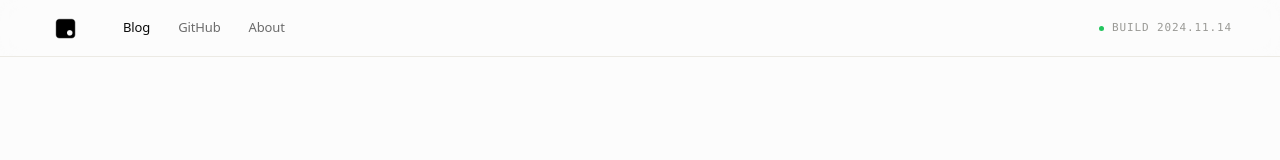
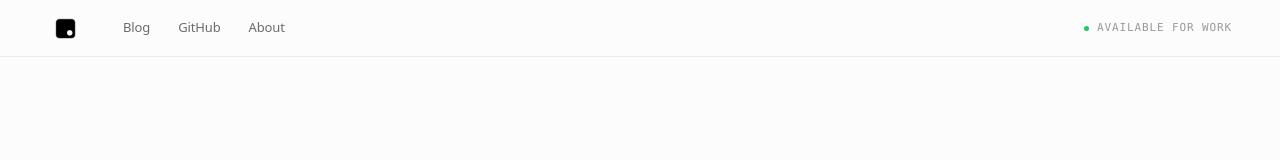
Before and after one commit to PrakashSinghChoudhary/portfolio, a Next.js app: page / in a window 1280 px wide. Shown: the top 160 px of the page. Built offline with nearby package versions, Linux system fonts and the light colour scheme.

Commit message:
Fix header

```diff
--- a/src/components/Header.tsx
+++ b/src/components/Header.tsx
@@ -1,9 +1,17 @@
 "use client";
 import Link from "next/link";
 import { useState } from "react";
+import { usePathname } from "next/navigation";
 
 export default function Header() {
   const [menuOpen, setMenuOpen] = useState(false);
+  const pathname = usePathname();
+  const isActive = (path: string) =>
+    pathname === path || pathname.startsWith(path + "/");
+
+  const activeStyle = "font-medium text-(--text) underline underline-offset-4";
+  const inActiveStyle = "font-normal text-(--text-2) hover:text-(--text)";
+
   return (
     <header
       className="sticky z-30 w-full border-b bg-(--bg)/80 backdrop-blur-md"
@@ -20,7 +28,9 @@ export default function Header() {
           <nav className="hidden items-center gap-7 md:flex">
             <Link
               href="/blog"
-              className="text-[13px] font-medium tracking-[-0.01em] text-(--text)"
+              className={`text-[13px] font-medium tracking-[-0.01em] text-(--text) ${
+                isActive("/blog") ? activeStyle : inActiveStyle
+              }`}
             >
               Blog
             </Link>
@@ -34,7 +44,9 @@ export default function Header() {
             </a>
             <Link
               href="/about"
-              className="text-[13px] font-normal tracking-[-0.01em] text-(--text-2) hover:text-(--text) transition-colors"
+              className={`text-[13px] font-medium tracking-[-0.01em] text-(--text) ${
+                isActive("/about") ? activeStyle : inActiveStyle
+              }`}
             >
               About
             </Link>
@@ -44,7 +56,7 @@ export default function Header() {
         <div className="flex items-center gap-4">
           <div className="hidden md:flex items-center gap-2 text-[11px] font-mono tracking-[0.08em] text-(--text-3)">
             <span className="h-1.25 w-1.25 rounded-full bg-[#22c55e] inline-block" />
-            BUILD 2024.11.14
+            AVAILABLE FOR WORK
           </div>
           <button
             onClick={() => setMenuOpen((v) => !v)}
@@ -73,7 +85,9 @@ export default function Header() {
             <Link
               href="/blog"
               onClick={() => setMenuOpen(false)}
-              className="text-[14px] font-medium"
+              className={`text-(--text-2) ${
+                isActive("/blog") ? activeStyle : inActiveStyle
+              }`}
             >
               Blog
             </Link>
@@ -88,7 +102,9 @@ export default function Header() {
             <Link
               href="/about"
               onClick={() => setMenuOpen(false)}
-              className="text-(--text-2)"
+              className={`text-(--text-2) ${
+                isActive("/about") ? activeStyle : inActiveStyle
+              }`}
             >
               About
             </Link>
```
